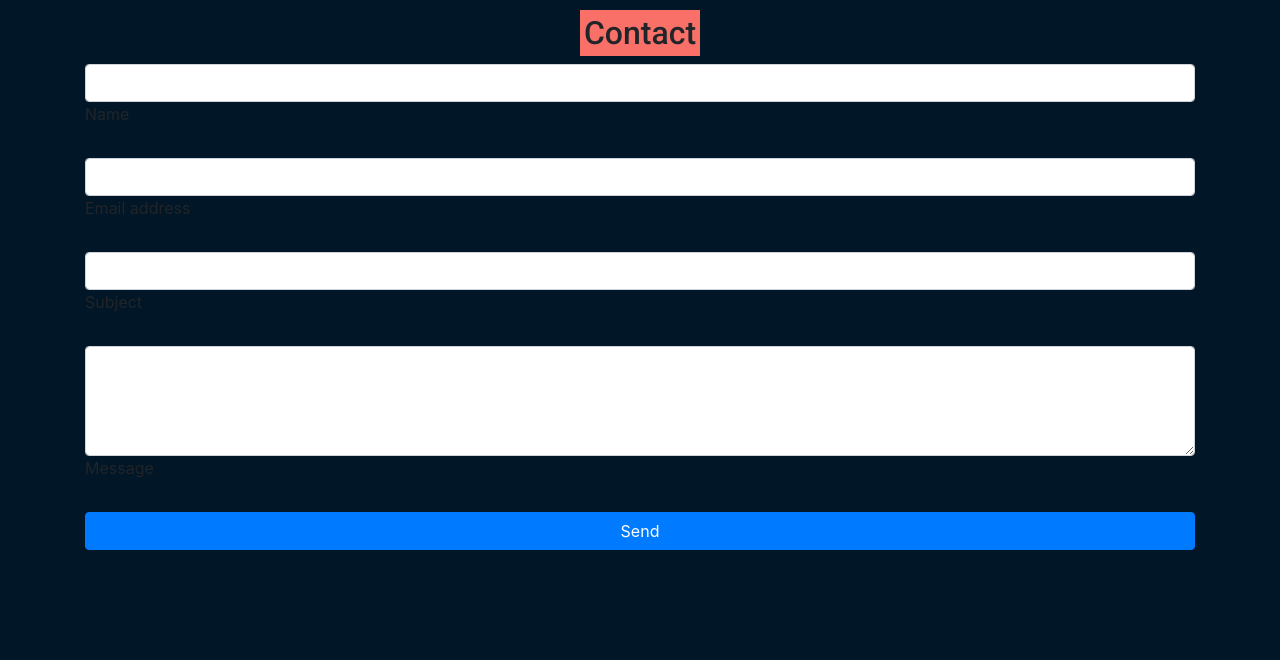
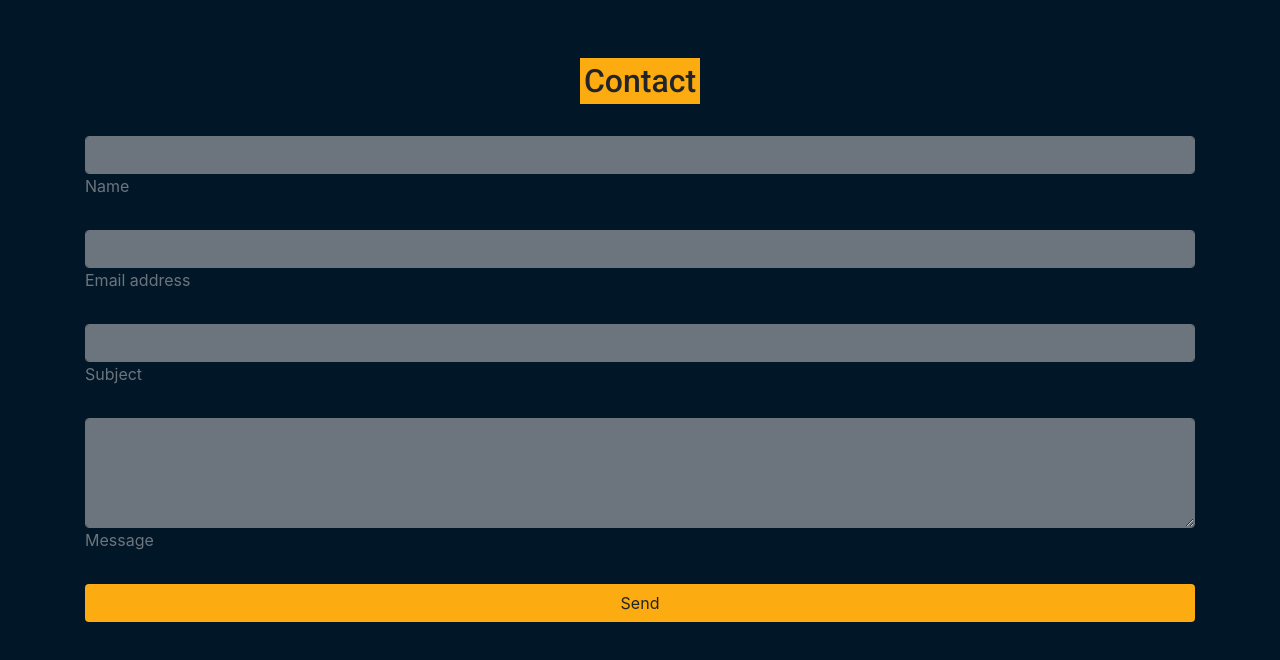
Before and after one commit to Pyro-Kinetic/Photographer-Portfolio, a plain HTML site: page contact.html in a window 1280 px wide. Shown: the part 62-722 px from the top of the page. Drawn offline with nearby package versions, Linux system fonts and the light colour scheme.

Commit message:
Update navbar links and styling across contact and main pages
Updated the navbar to fix "about" and "contact" link paths. Enhanced form styling on the contact page with additional classes for buttons and labels. Added consistent spacing with `mb-5` in navbars for better layout.

```diff
--- a/contact.html
+++ b/contact.html
@@ -26,49 +26,51 @@
 </head>
 <body>
 <!-----------------------------------------navbar---------------------------------------------------------------------->
-<nav class="navbar">
+<nav class="navbar mb-5">
     <h1 class="shadows-into-light-regular | cursor-default">Lucy Sherman</h1>
     <a class="orange-web" href="https://www.instagram.com/"><i class="fa-brands fa-instagram"></i></a>
     <a class="orange-web" href="https://x.com/"><i class="fa-brands fa-x-twitter"></i></a>
-    <a class="btn btn-outline-info d-none d-md-block d-lg-block d-xl-block" href="./contact.html">about</a>
+    <a class="btn btn-outline-info d-none d-md-block d-lg-block d-xl-block" href="./about.html">about</a>
     <a class="btn bitter-sweet-background d-none d-lg-block d-lg-block d-xl-block" href="./main.html">home</a>
     <a class="orange-web" href="./menu.html"><i class="fa-solid fa-bars"></i></a>
 </nav>
 
 <!------------------------------------------form----------------------------------------------------------------------->
 <div class="container | rich-black-background">
-    <form id="contact-form" action="mail.php" method="POST">
+    <form id="contact-form" action="" method="POST">
+
         <!-- Title -->
-        <div class="d-flex justify-content-center">
-            <h2 class="bitter-sweet-background p-1 | roboto-900">Contact</h2>
+        <div class="d-flex justify-content-center mb-4">
+            <h2 class="cursor-default p-1 | orange-web-background roboto-900">Contact</h2>
         </div>
 
         <!-- Name input -->
         <div data-mdb-input-init class="form-outline mb-4">
-            <input type="text" id="name" name="name" class="form-control" />
-            <label class="form-label" for="name">Name</label>
+            <input type="text" id="name" name="name" class="form-control btn-secondary"/>
+            <label class="form-label text-secondary" for="name">Name</label>
         </div>
 
         <!-- Email input -->
         <div data-mdb-input-init class="form-outline mb-4">
-            <input type="email" id="email" name="email" class="form-control" />
-            <label class="form-label" for="email">Email address</label>
+            <input type="email" id="email" name="email" class="form-control btn-secondary"/>
+            <label class="form-label text-secondary" for="email">Email address</label>
         </div>
 
         <!-- Subject input -->
         <div data-mdb-input-init class="form-outline mb-4">
-            <input type="text" id="subject" name="subject" class="form-control" />
-            <label class="form-label" for="subject">Subject</label>
+            <input type="text" id="subject" name="subject" class="form-control btn-secondary"/>
+            <label class="form-label text-secondary" for="subject">Subject</label>
         </div>
 
         <!-- Message input -->
         <div data-mdb-input-init class="form-outline mb-4">
-            <textarea class="form-control" id="message" name="message" rows="4"></textarea>
-            <label class="form-label" for="message">Message</label>
+            <textarea class="form-control btn-secondary" id="message" name="message" rows="4"></textarea>
+            <label class="form-label text-secondary" for="message">Message</label>
         </div>
 
         <!-- Submit button -->
-        <button data-mdb-button-init id="submit-form" type="submit" data-mdb-ripple-init class="btn btn-primary btn-block mb-4">
+        <button data-mdb-button-init id="submit-form" type="submit" data-mdb-ripple-init
+                class="btn btn-block mb-4 | orange-web-background">
             Send
         </button>
     </form>
```
Also changed, not shown: main.html (+3 -3 lines).
